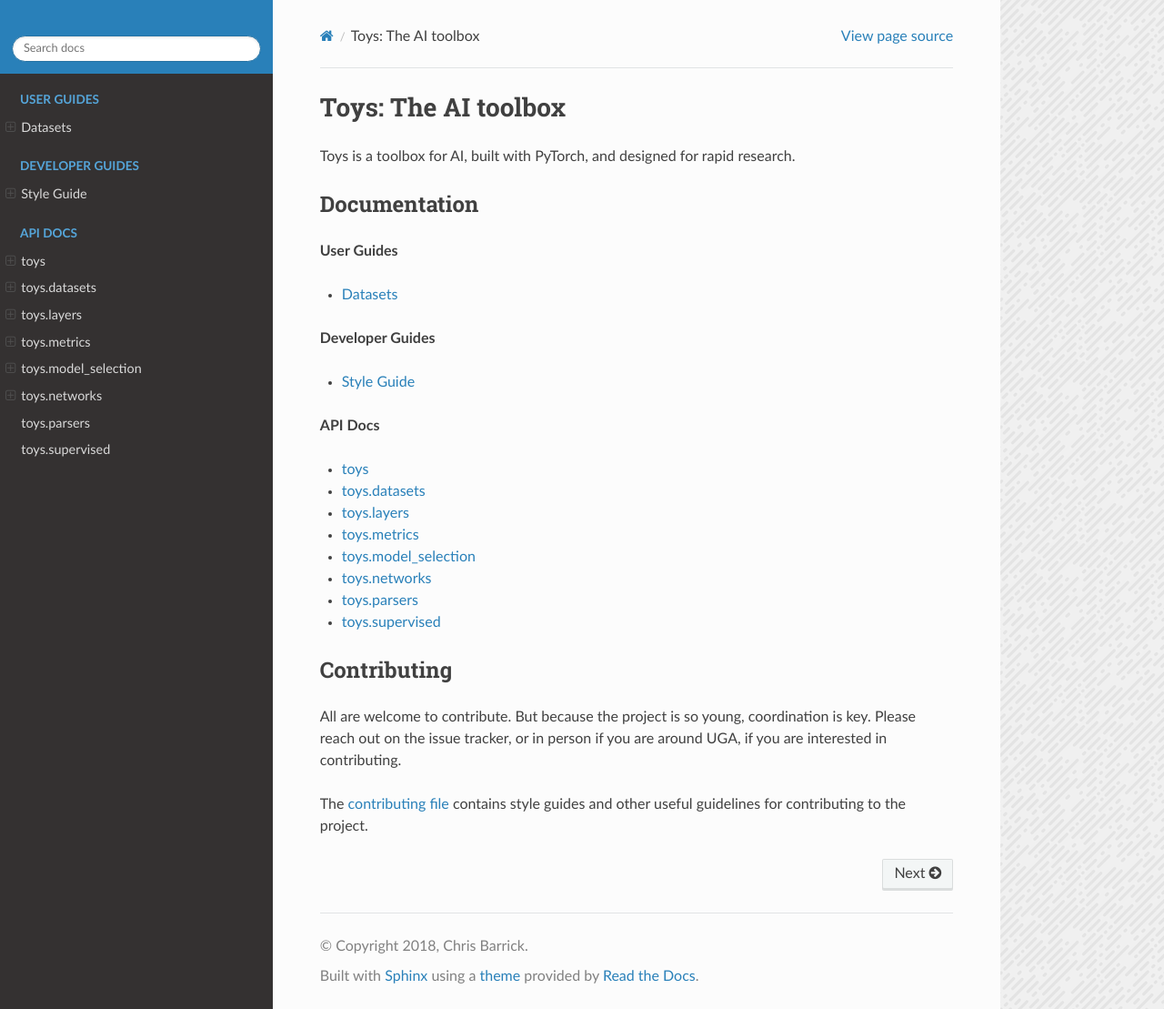
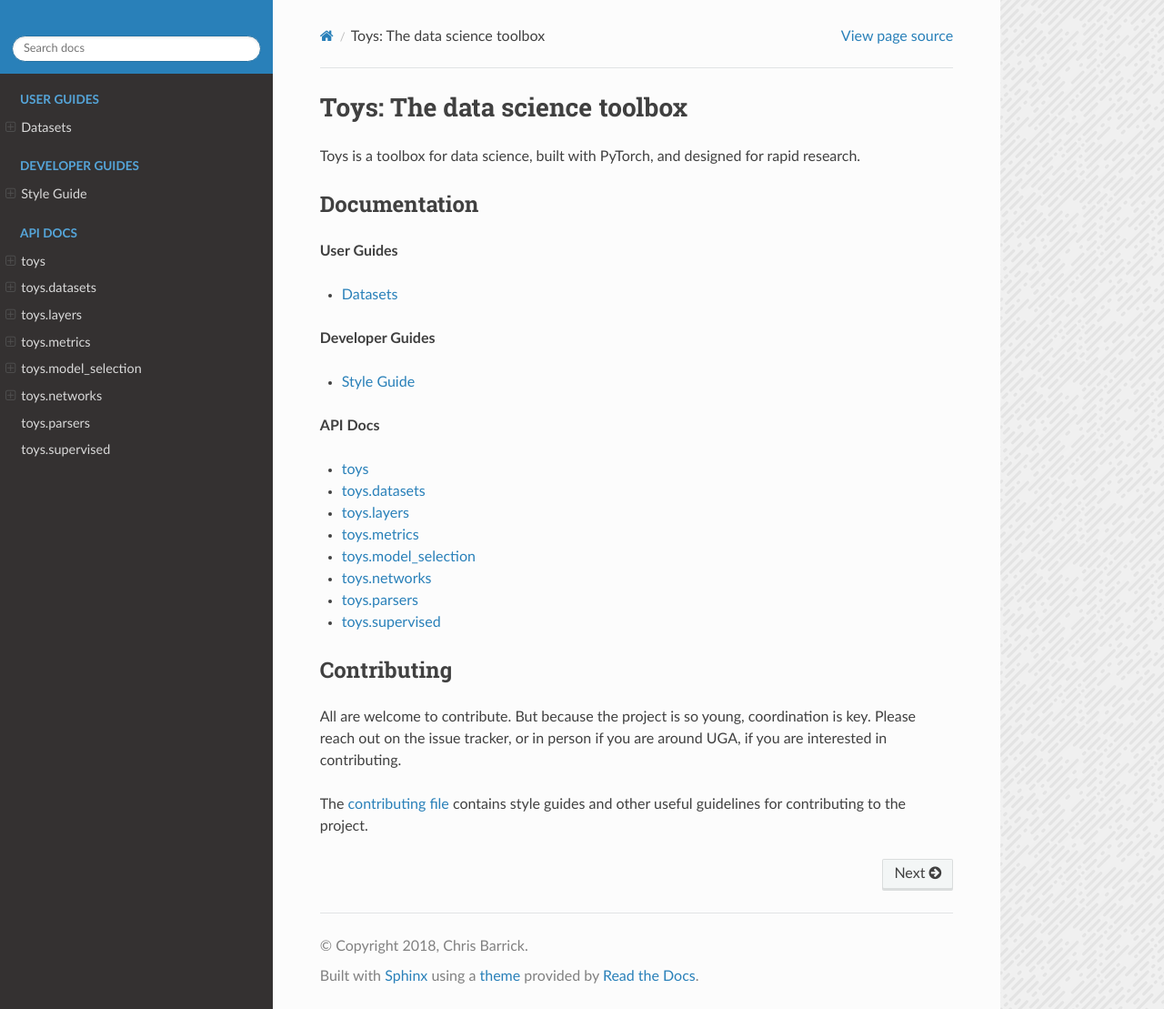
Before and after one commit to cbarrick/toys, a Sphinx documentation site: the page built from docs/index.rst, in a window 1280 px wide and 1109 px high. Shown: the whole window at 91% size. Built offline with Sphinx 7.4.7 and the Read the Docs theme 2.0.0, drawn with Linux system fonts in a browser that asks for light colours.

Commit message:
Tweak tagline s/AI/data science/

```diff
--- a/README.rst
+++ b/README.rst
@@ -1,8 +1,8 @@
 ================================================================================
-                         Toys: The AI toolbox
+                         Toys: The data science toolbox
 ================================================================================
 
-Toys is a toolbox for AI, built with PyTorch, and designed for rapid research.
+Toys is a toolbox for data science, built with PyTorch, and designed for rapid research.
 
 Coming soon to an interpreter near you.
 
--- a/docs/index.rst
+++ b/docs/index.rst
@@ -1,8 +1,8 @@
 ================================================================================
-                         Toys: The AI toolbox
+                         Toys: The data science toolbox
 ================================================================================
 
-Toys is a toolbox for AI, built with PyTorch, and designed for rapid research.
+Toys is a toolbox for data science, built with PyTorch, and designed for rapid research.
 
 
 Documentation
```
